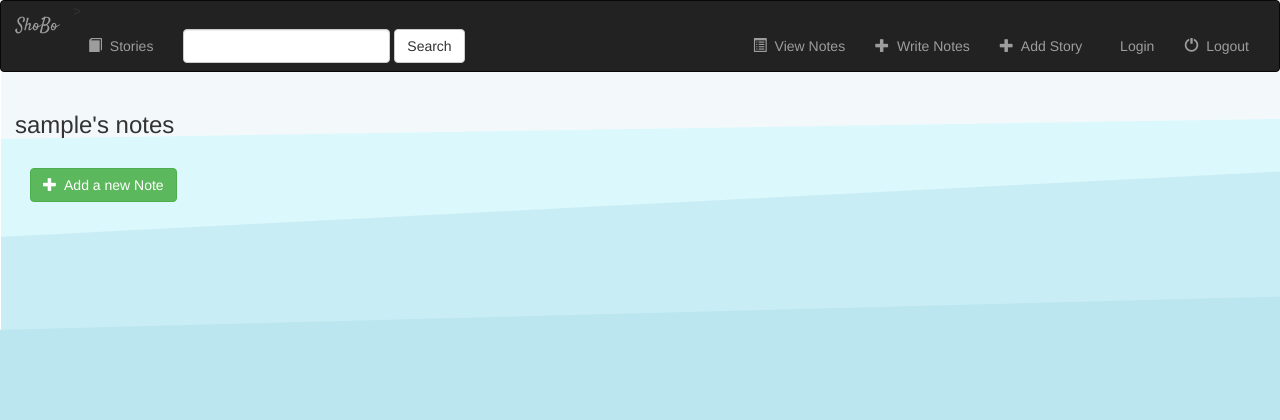
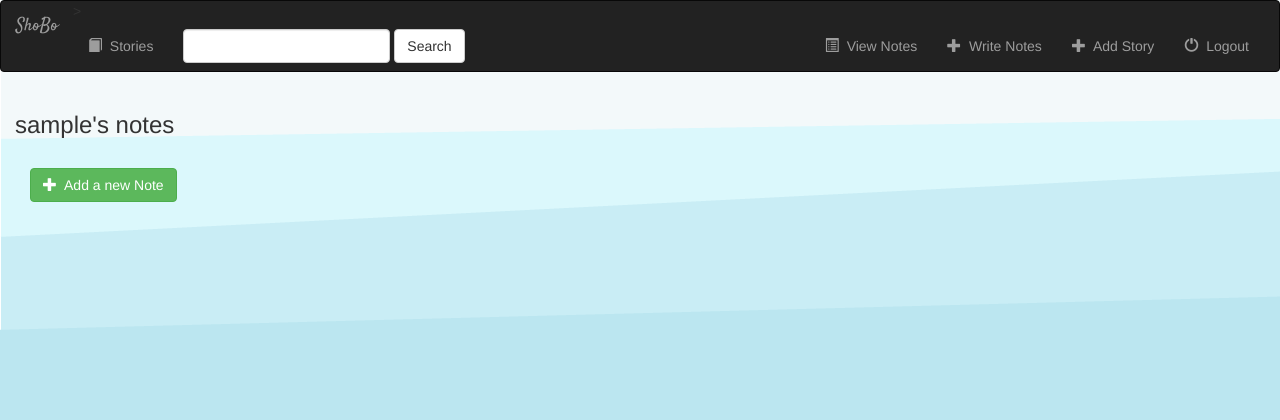
Before and after one commit to GeorgKagermeier/ShoBo, a Django app: page /ShoBo/note in a window 1280 px wide. Shown: the top 420 px of the page. Run offline with Django 3.2, Linux system fonts and the light colour scheme; the visitor is signed in with stand-in values (Sample User, id 1); data that the repository does not hold is empty; some libraries are stand-ins or nearby versions.

Commit message:
fixed index in base and adjusted note.hmtl

```diff
--- a/story/templates/story/base.html
+++ b/story/templates/story/base.html
@@ -57,11 +57,6 @@
                     </a>
                 </li>
                 <li>
-                    <a href="{% url 'story:login_user'%}">
-                        <span class="glyphicon glyphicon-login" aria-hidden="true"></span>&nbsp; Login
-                    </a>
-                </li>
-                <li>
                     <a href="{% url 'story:logout_user'%}">
                         <span class="glyphicon glyphicon-off" aria-hidden="true"></span>&nbsp; Logout
                     </a>
--- a/story/templates/story/note.html
+++ b/story/templates/story/note.html
@@ -26,6 +26,12 @@
                             <!-- View Details -->
                             <a href="{% url 'story:note_detail' note.id %}" class="btn btn-primary btn-sm" role="button">View Details</a>
 
+                            <!-- Update Notes -->
+                        <form action="{% url 'story:update_note' note.id %}" method="post" style="display: inline;">{% csrf_token %}
+                                <input type="hidden" name="note_id" value="{{ note.id }}" />
+                            <button type="submit" class="btn btn-success" role="button">Update</button>
+                        </form>
+
                             <!-- Delete Notes -->
                         <form action="{% url 'story:delete_note' note.id %}" method="post" style="display: inline;">{% csrf_token %}
                                 <input type="hidden" name="note_id" value="{{ note.id }}" />
```
